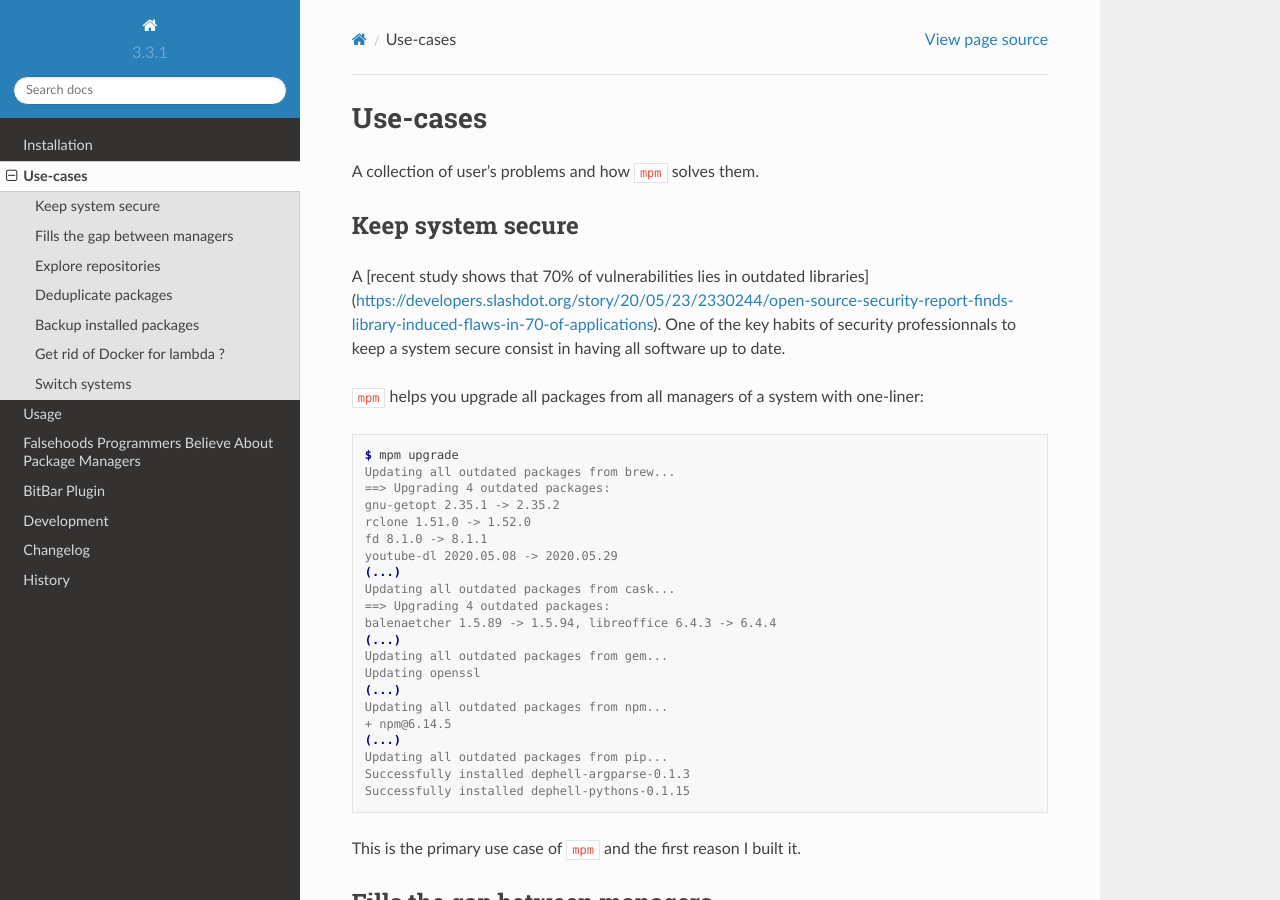
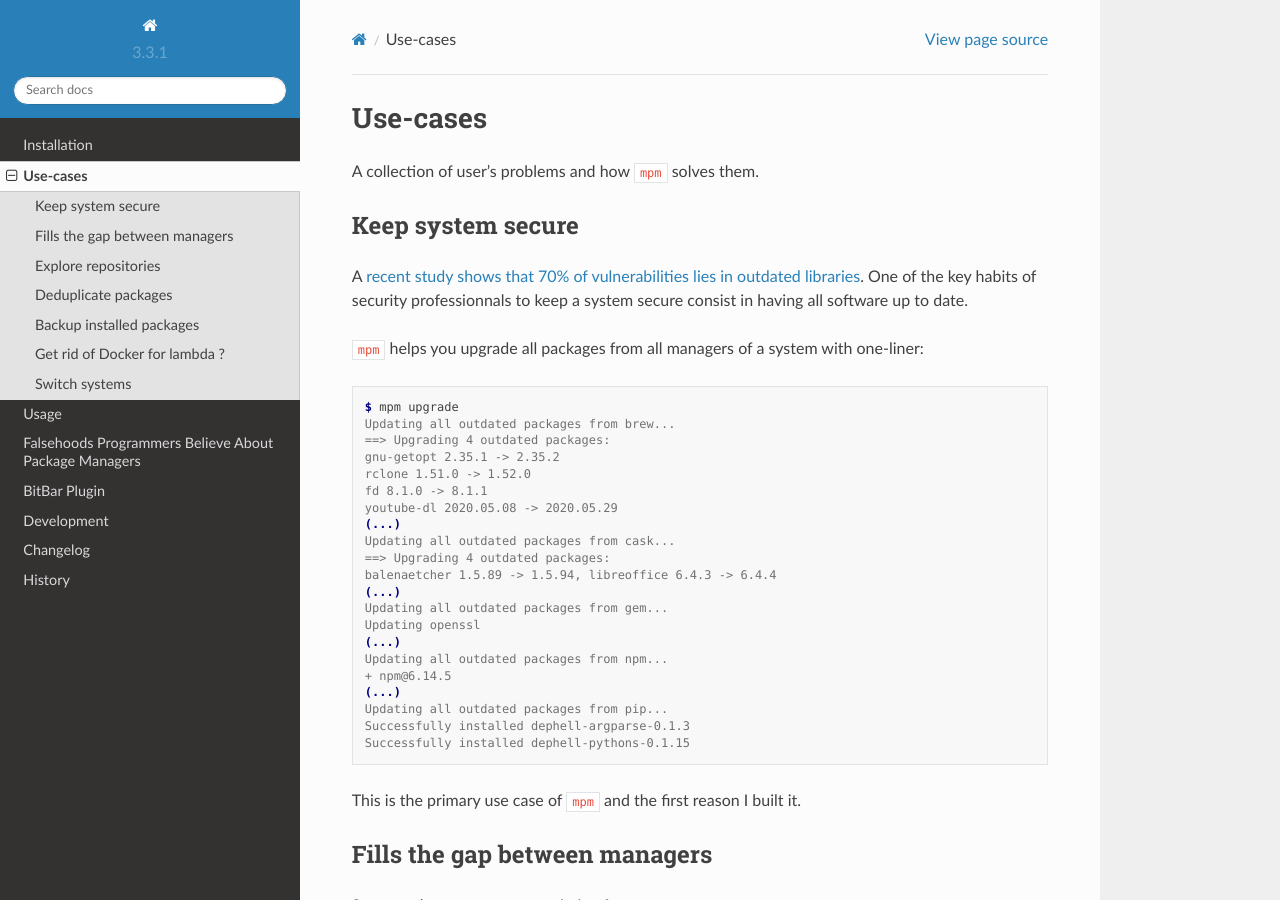
Before and after one commit to kdeldycke/meta-package-manager, a Sphinx documentation site: the page built from docs/usecase.rst, in a window 1280 px wide and 900 px high. Built offline with Sphinx 7.4.7 and the Read the Docs theme 2.0.0, drawn with Linux system fonts in a browser that asks for light colours; pages that are not in the unit, such as notebooks, are missing from menus; the version number is read from the project's files by our own code.

Commit message:
This ain't markdown.

```diff
--- a/docs/usecase.rst
+++ b/docs/usecase.rst
@@ -7,7 +7,7 @@ A collection of user's problems and how ``mpm`` solves them.
 Keep system secure
 ------------------
 
-A [recent study shows that 70% of vulnerabilities lies in outdated libraries](https://developers.slashdot.org/story/20/05/23/2330244/open-source-security-report-finds-library-induced-flaws-in-70-of-applications). One of the key habits of security professionnals to keep a system secure consist in having all software up to date.
+A `recent study shows that 70% of vulnerabilities lies in outdated libraries <https://developers.slashdot.org/story/20/05/23/2330244/open-source-security-report-finds-library-induced-flaws-in-70-of-applications>`_. One of the key habits of security professionnals to keep a system secure consist in having all software up to date.
 
 ``mpm`` helps you upgrade all packages from all managers of a system with one-liner:
 
```
